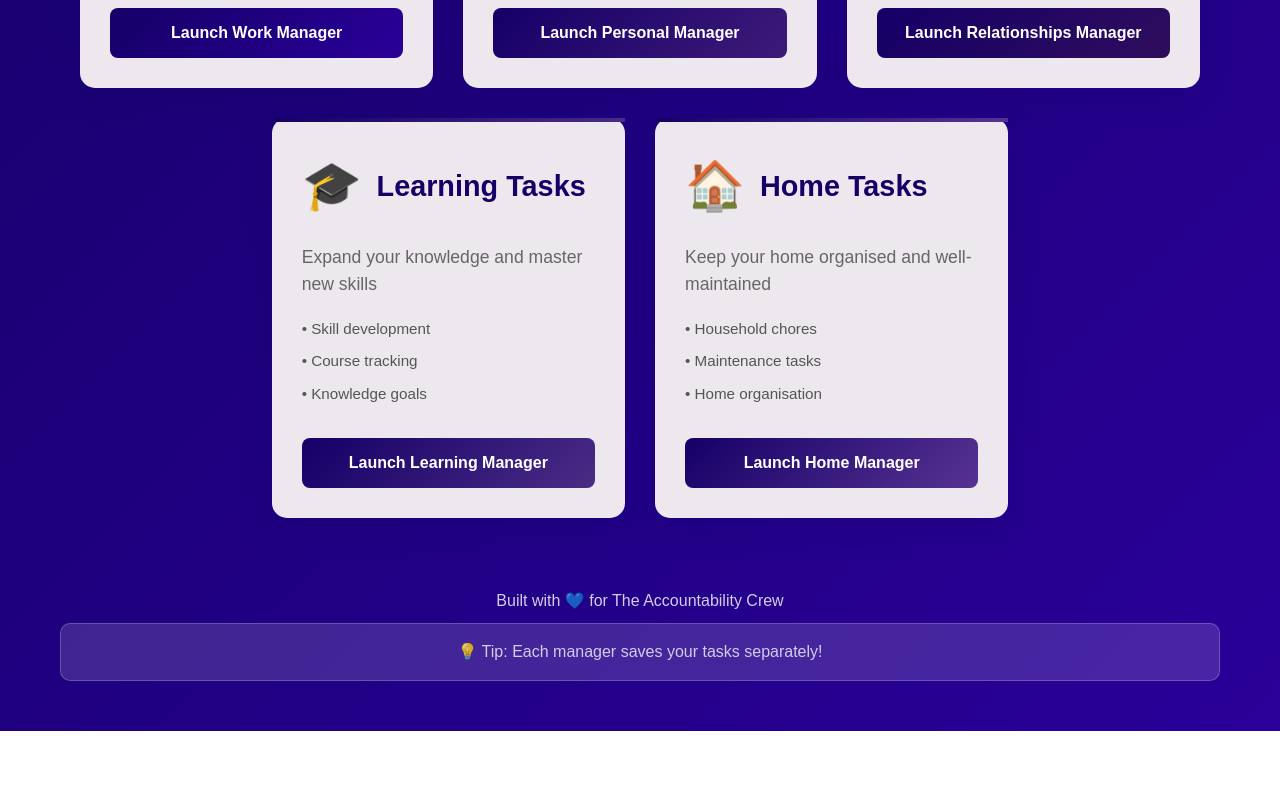
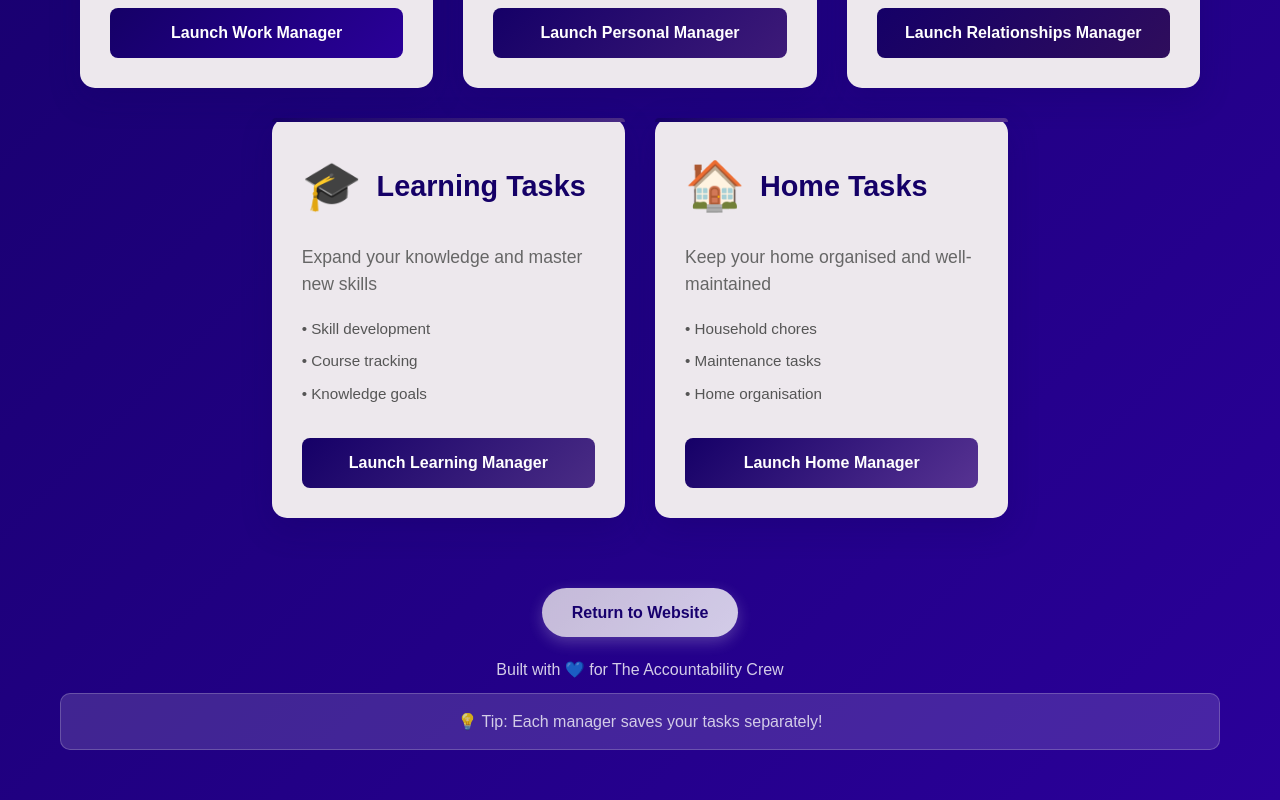
Before and after one commit to Clamo9521/task-manager-hub, a plain HTML site: page index.html in a window 1280 px wide. Shown: the part 556-1356 px from the top of the page. Before the commit the page ends 1287 px from the top, so only its background shows below. Drawn offline with Linux system fonts and the light colour scheme.

Commit message:
Add 'Return to Website' button linking to www.clairemoss.com
- Added elegant button above footer text
- Styled with brand colours and hover effects
- Opens in new tab for better user experience

```diff
--- a/index.html
+++ b/index.html
@@ -86,6 +86,7 @@
         </div>
 
         <footer class="main-footer">
+            <a href="https://www.clairemoss.com" class="return-btn" target="_blank">Return to Website</a>
             <p>Built with 💙 for The Accountability Crew</p>
             <p class="tip">💡 Tip: Each manager saves your tasks separately!</p>
         </footer>
--- a/main-style.css
+++ b/main-style.css
@@ -105,6 +105,7 @@ body {
     left: 0;
     right: 0;
     height: 4px;
+    border-radius: 15px 15px 0 0;
     transition: all 0.3s ease;
 }
 
@@ -246,6 +247,25 @@ body {
     opacity: 0.8;
 }
 
+.return-btn {
+    display: inline-block;
+    padding: 12px 30px;
+    background: linear-gradient(135deg, #EDE8ED 0%, #ffffff 100%);
+    color: #150067;
+    text-decoration: none;
+    border-radius: 25px;
+    font-weight: bold;
+    margin-bottom: 20px;
+    transition: all 0.3s ease;
+    box-shadow: 0 5px 15px rgba(237, 232, 237, 0.3);
+}
+
+.return-btn:hover {
+    background: linear-gradient(135deg, #ffffff 0%, #EDE8ED 100%);
+    transform: translateY(-2px);
+    box-shadow: 0 8px 25px rgba(237, 232, 237, 0.4);
+}
+
 .main-footer p {
     margin-bottom: 10px;
 }
```
